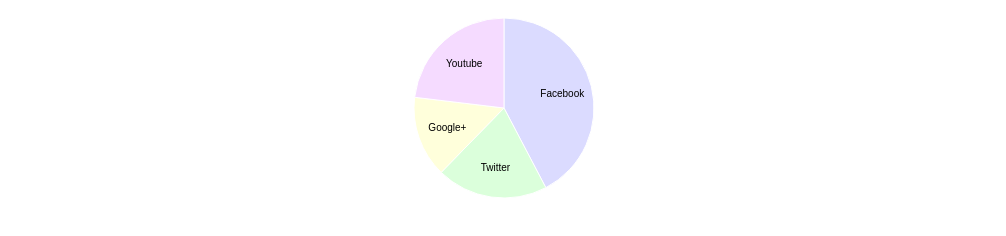
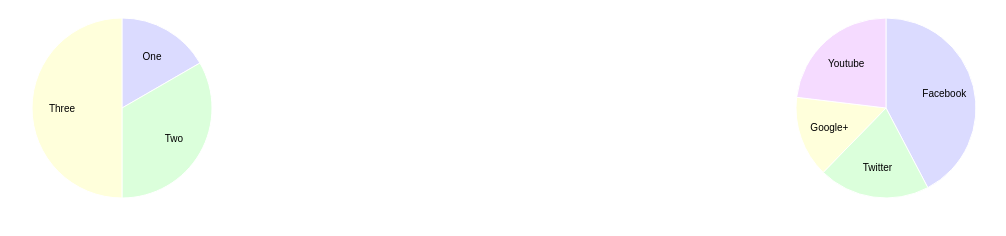
Before and after one commit to mytalengi/myt-pie-chart, a plain HTML site: page index.html in a window 1280 px wide. Shown: the whole page, without its empty margins (61-1067 px from the left). Drawn offline with Linux system fonts and the light colour scheme.

Commit message:
Changes: - did NOT manage to fix an issue with no-container bug - MUST pass container id (ID) - container must exist for the chart to show - call draw() function to display it

```diff
--- a/index.html
+++ b/index.html
@@ -21,8 +21,12 @@
     </style>
   </head>
   <body>
-    <div id="testDiv" style="margin: 0 auto; width: 500px"></div>
+    <div id="testDiv" style="margin: 0 auto; width: 500px; float: right"></div>
+    <div id="testDiv2" style="margin: 0 auto; width: 500px; float: left"></div>
     <script>
+      // mytPieChart(data, width, height, container, id)
+      // MUST PASS EXISTING CONTAINER ATM
+
       var pie0 = new mytPieChart.newChart(null, null, null, "testDiv", "testPie123");
       pie0.draw();
       console.log("pie0.getWidth() -> " + pie0.getWidth());
@@ -30,11 +34,13 @@
       console.log("pie0.getData() -> ");
       console.log(pie0.getData());
 
-      var pie1 = new mytPieChart.newChart([{name:"One",value:1},{name:"Two",value:2},{name:"Three",value:3}], null, null, null, null);
+      var pie1 = new mytPieChart.newChart([{name:"One",value:1},{name:"Two",value:2},{name:"Three",value:3}], null, null, "testDiv2", null);
       console.log("pie1.getWidth() -> " + pie1.getWidth());
       console.log("pie1.getHeight() -> " + pie1.getHeight());
       console.log("pie1.getData() -> ");
       console.log(pie1.getData());
+      console.log(pie1.getContainerId());
+      console.log(pie1.getId());
       pie1.draw();
 
       console.log("Pie0 " + pie0.getWidth());
--- a/scripts/mytPieChart.js
+++ b/scripts/mytPieChart.js
@@ -50,7 +50,7 @@
       width: this.width,
       height: this.height,
       data: this.data,
-      containerId: "#" + this.containerId,
+      containerId: this.containerId,
       id: this.id,
       chartExists: false,
 
@@ -93,13 +93,40 @@
         data = d;
       },
 
+      getContainerId: function(){
+        return containerId;
+      },
+
+      setContainerId: function(c){
+        containerId = c;
+      },
+
+      getId: function(){
+        return id;
+      },
+
+      setId: function(i){
+        id = i;
+      },
+
       redraw: function(){
         // Set radius to half of the smaller side
         // to avoid 'out-of-bounds' issue
         var radius = Math.min(width,height) / 2;
+
+        // TO DO
       },
 
       draw: function(){
+        var containerid = 'body';
+        if(containerId && containerId != 'body')
+          containerid = '#' + containerId;
+
+        var Id = containerId + '_pie';
+        if(id)
+          Id = '#' + id;
+
+        var tooltipId = Id + '-tooltip';
 
         if(this.chartExists){
           redraw();
@@ -124,15 +151,16 @@
           .sort(null)
           .value(function(d) { return d.value; });
 
-        var svg = d3.select("#" + containerId).append("svg")
+        var svg = d3.select(containerid).append("svg")
           .attr("width", width)
           .attr("height", height)
-          .attr("id", id)
+          .attr("id", Id)
           .append("g")
           .attr("transform", "translate(" + width / 2 + "," + height / 2 + ")");
 
-        d3.select("#" + containerId).append("div")
-          .attr("id", id + "_tooltip");
+        d3.select(containerid).append("div");
+        console.log("Adding div to " + d3.select(containerid)[0]);
+        console.log(containerid);
 
         var g = svg.selectAll(".arc")
           .data(pie(data))
@@ -140,17 +168,15 @@
           .attr("class", "arc")
           .on("mouseover", function(d) {
             d3.select(this).select("path").attr("r", 10).style("opacity", "1");
-            d3.select("#" + id + "_tooltip")
+            d3.select(containerid).select('div')
               .attr("class", "pie_toolTip")
               .html(d.data.name + " - " + d.data.value);
-            console.log("#" + id + "_tooltip");
           })
           .on("mouseout", function(d){
             d3.select(this).select("path").attr("r", 5.5).style("opacity", "0.7");
-            d3.select("#" + id + "_tooltip")
+            d3.select(containerid).select('div')
               .attr("class", "")
               .html("");
-            console.log(id);
           });
 
         g.append("path")
```
